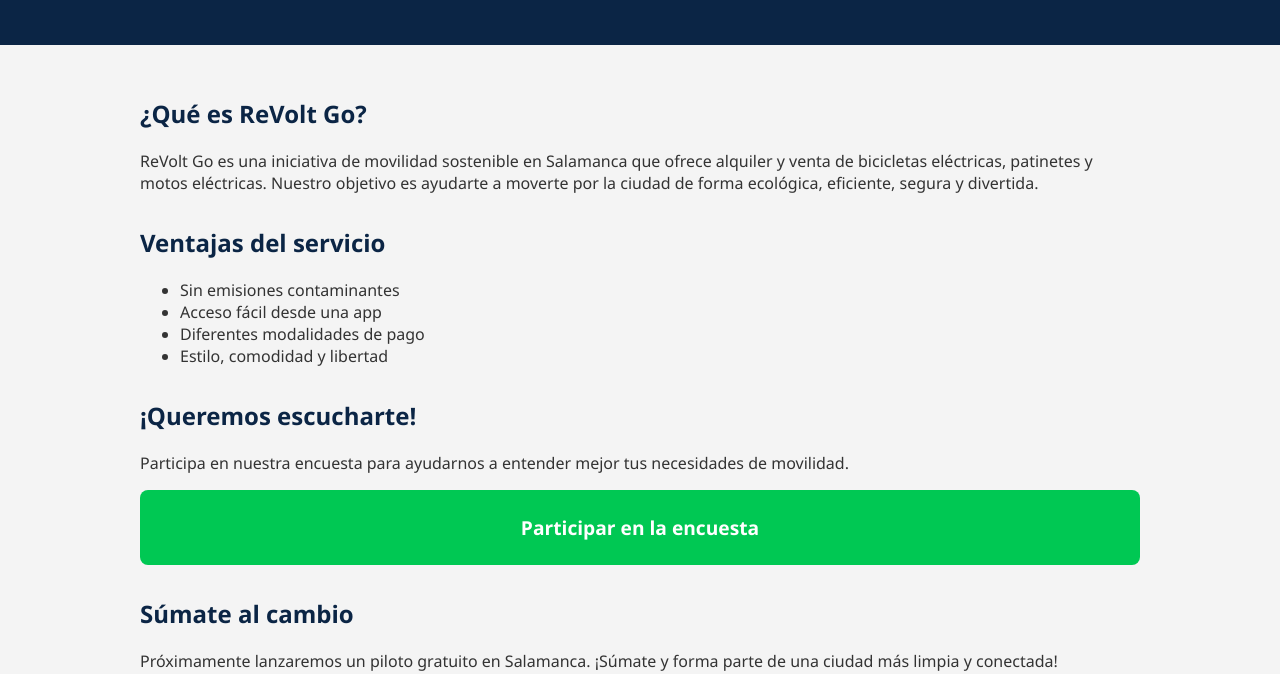
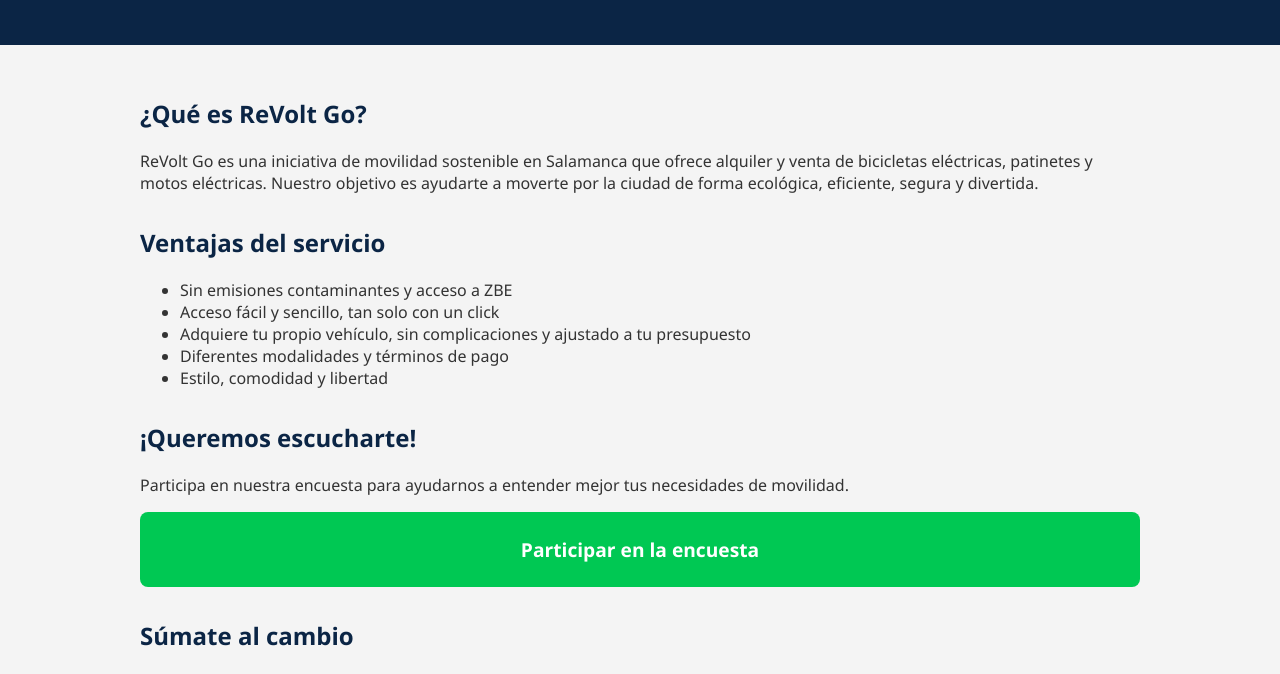
Before and after one commit to josbethc/revoltgo, a plain HTML site: page index.html in a window 1280 px wide. Shown: the part 120-794 px from the top of the page. Drawn offline with Linux system fonts and the light colour scheme.

Commit message:
Update index.html

```diff
--- a/index.html
+++ b/index.html
@@ -74,9 +74,10 @@
     <div class="section">
       <h2>Ventajas del servicio</h2>
       <ul>
-        <li>Sin emisiones contaminantes</li>
-        <li>Acceso fácil desde una app</li>
-        <li>Diferentes modalidades de pago</li>
+        <li>Sin emisiones contaminantes y acceso a ZBE</li>
+        <li>Acceso fácil y sencillo, tan solo con un click</li>
+        <li>Adquiere tu propio vehículo, sin complicaciones y ajustado a tu presupuesto</li>
+        <li>Diferentes modalidades y términos de pago</li>
         <li>Estilo, comodidad y libertad</li>
       </ul>
     </div>
@@ -91,7 +92,7 @@
 
     <div class="section">
       <h2>Súmate al cambio</h2>
-      <p>Próximamente lanzaremos un piloto gratuito en Salamanca. ¡Súmate y forma parte de una ciudad más limpia y conectada!</p>
+      <p>Próximamente lanzaremos un piloto en Salamanca. ¡Súmate y forma parte de una ciudad más limpia y conectada!</p>
     </div>
   </div>
 
```
